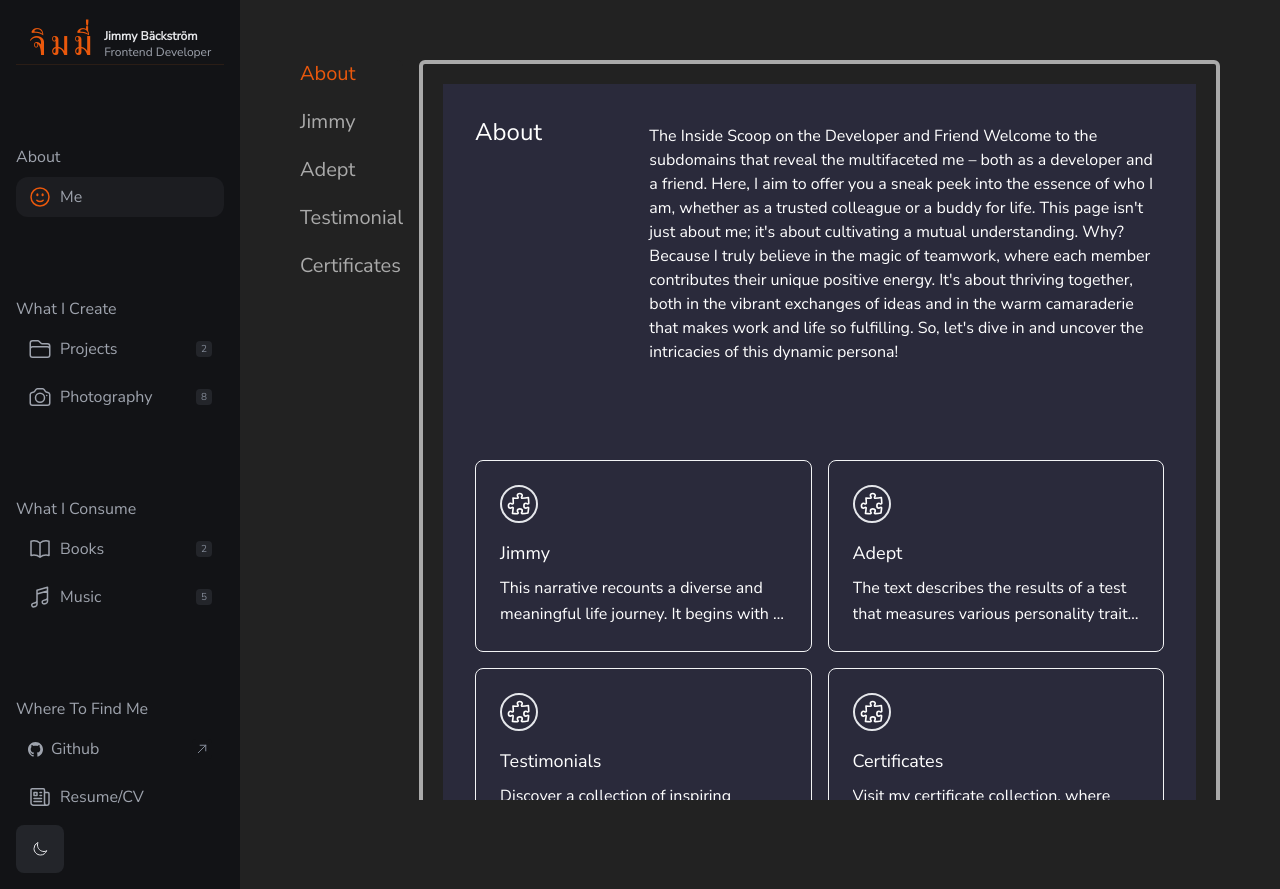
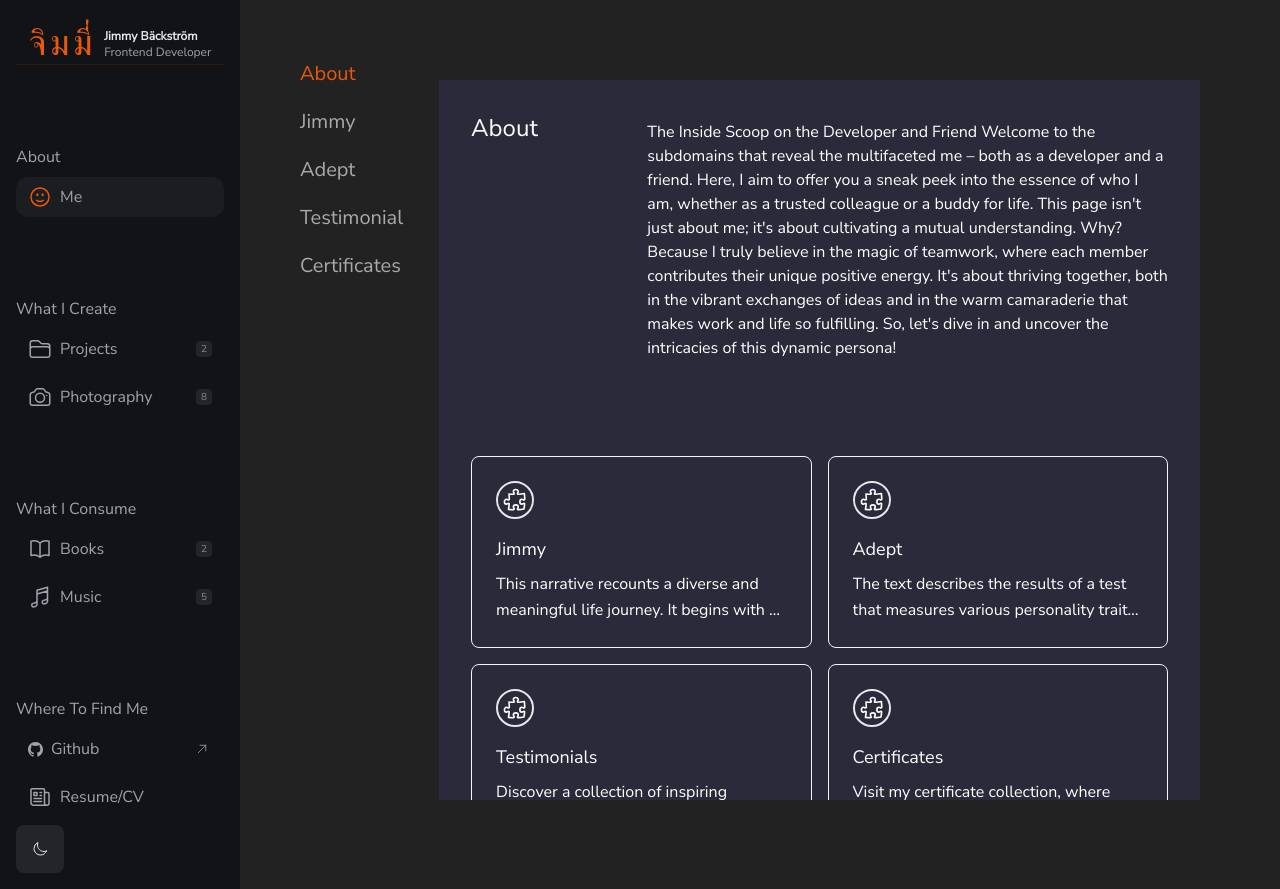
Before and after one commit to wongprom/test-next-13, a Next.js app: page /about in a window 1280 px wide. Built offline with nearby package versions, Linux system fonts and the light colour scheme.

Commit message:
#35 Style, remove border for about layout.

```diff
--- a/app/about/layout.tsx
+++ b/app/about/layout.tsx
@@ -47,9 +47,7 @@ export default function AboutLayout({
             ))}
           </ul>
         </div>
-        <div className="flex-1 md:rounded-md border-4 border-[#aaaaaa] p-5 overflow">
-          {children}
-        </div>
+        <div className="flex-1 md:rounded-md  p-5 overflow">{children}</div>
       </div>
     </div>
   );
```
